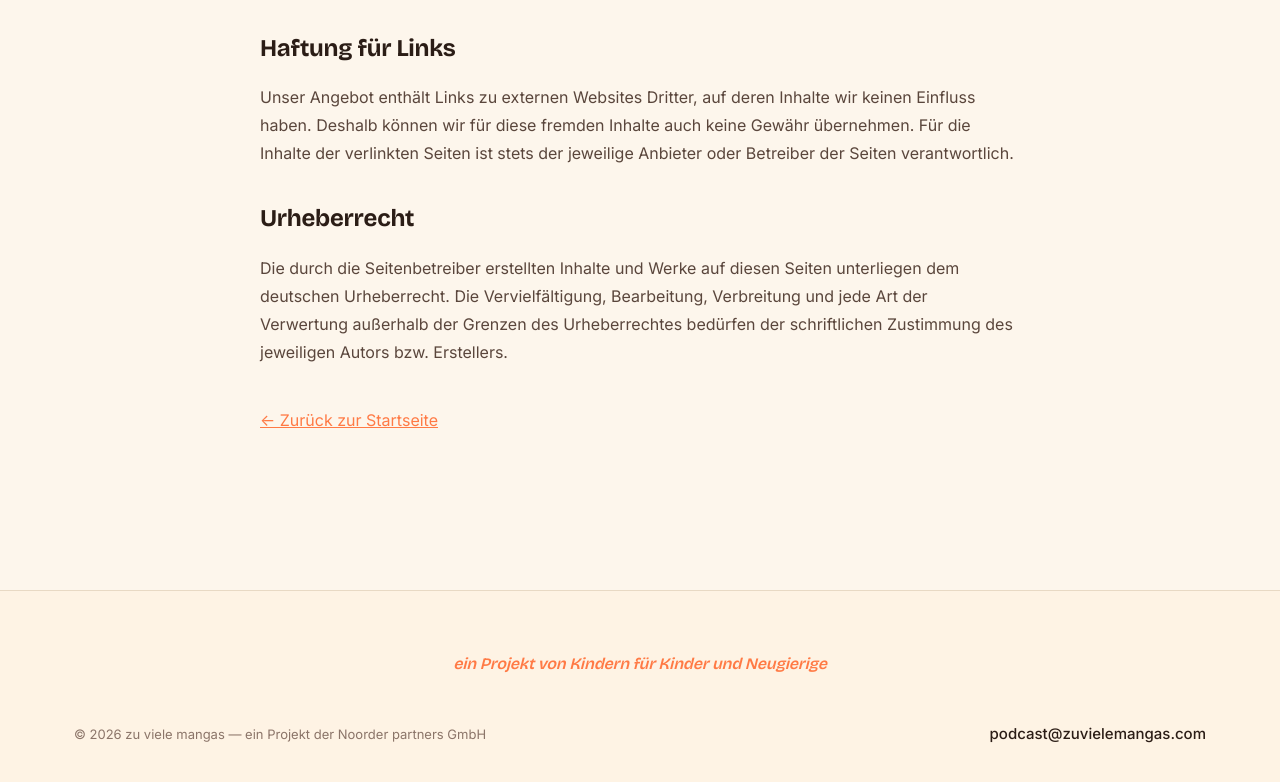
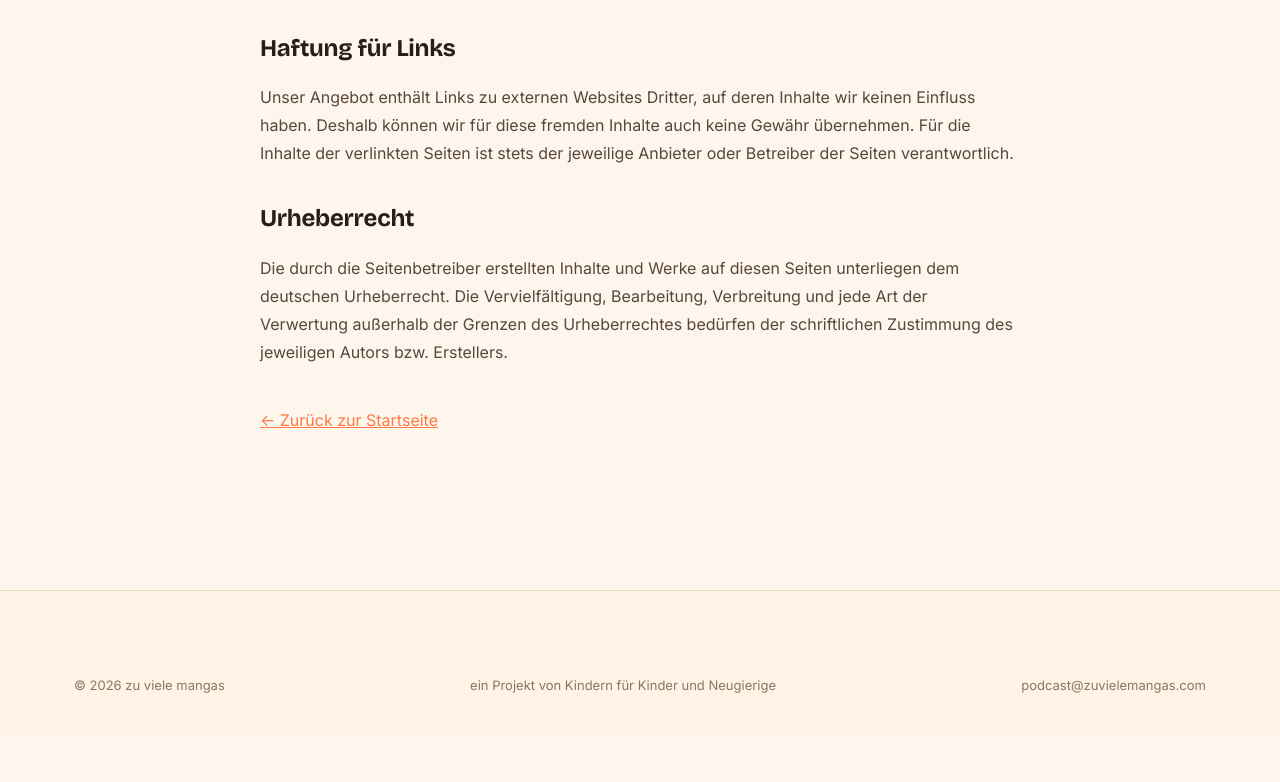
Before and after one commit to thriends/zu-viele-mangas, a plain HTML site: page impressum.html in a window 1280 px wide. Shown: the part 1973-2755 px from the top of the page. After the commit the page ends 2708 px from the top, so only its background shows below. Drawn offline with nearby package versions, Linux system fonts and the light colour scheme.

Commit message:
Footer-Tagline in die Copyright-Zeile integrieren
- "ein Projekt von Kindern für Kinder und Neugierige" steht jetzt
  zwischen Copyright und E-Mail in der gleichen Zeile
- E-Mail-Link erbt den dezenten grauen 13px-Stil der Zeile
- Kursiv/Orange/Fettdruck entfernt
- Impressum+Datenschutz-Footer auf gleichen Text wie Home vereinheitlicht

```diff
--- a/assets/styles.css
+++ b/assets/styles.css
@@ -552,26 +552,22 @@ footer a {
 }
 footer a:hover { color: var(--orange); }
 
-.footer-tagline {
-  text-align: center;
-  font-family: var(--font-display);
-  font-style: italic;
-  font-weight: 600;
-  font-size: 16px;
-  color: var(--orange);
-  margin: 0 0 22px;
-  letter-spacing: -0.01em;
-}
-
 .footer-bottom {
   display: flex;
   justify-content: space-between;
   align-items: center;
+  gap: 20px;
   padding-top: 24px;
   border-top: 1px solid var(--line);
   font-size: 13px;
   color: var(--ink-muted);
 }
+.footer-bottom a {
+  color: inherit;
+  font-size: inherit;
+  font-weight: inherit;
+}
+.footer-bottom a:hover { color: var(--ink); }
 
 @media (max-width: 720px) {
   .footer-grid { grid-template-columns: 1fr; gap: 28px; }
--- a/impressum.html
+++ b/impressum.html
@@ -113,9 +113,9 @@
 
   <footer>
     <div class="wrap">
-      <p class="footer-tagline">ein Projekt von Kindern für Kinder und Neugierige</p>
       <div class="footer-bottom" style="border:none;">
-        <div>© <span id="year"></span> zu viele mangas — ein Projekt der Noorder partners GmbH</div>
+        <div>© <span id="year"></span> zu viele mangas</div>
+        <div>ein Projekt von Kindern für Kinder und Neugierige</div>
         <div><a href="mailto:podcast@zuvielemangas.com">podcast@zuvielemangas.com</a></div>
       </div>
     </div>
```
Also changed, not shown: datenschutz.html (+2 -2 lines), index.html (+1 -1 lines), merchandise.html (+1 -1 lines), ueber-uns.html (+1 -1 lines).
